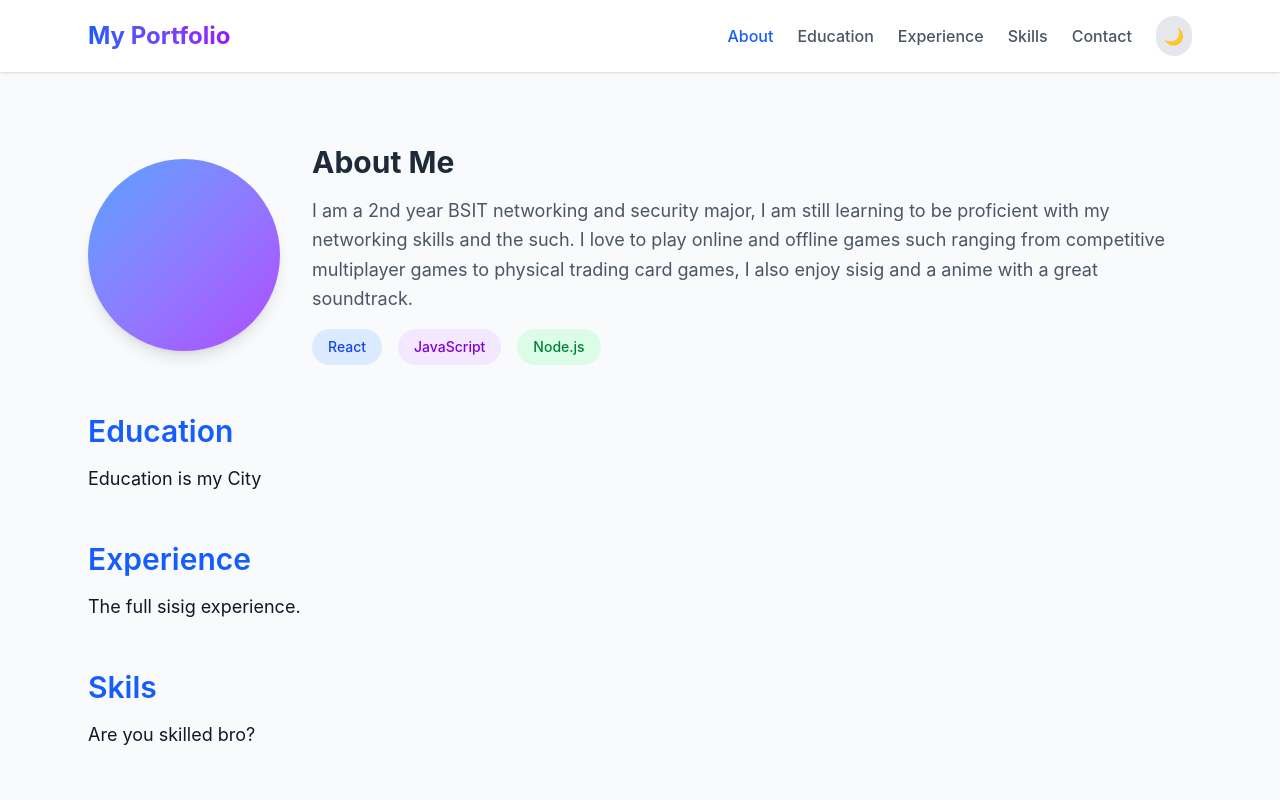
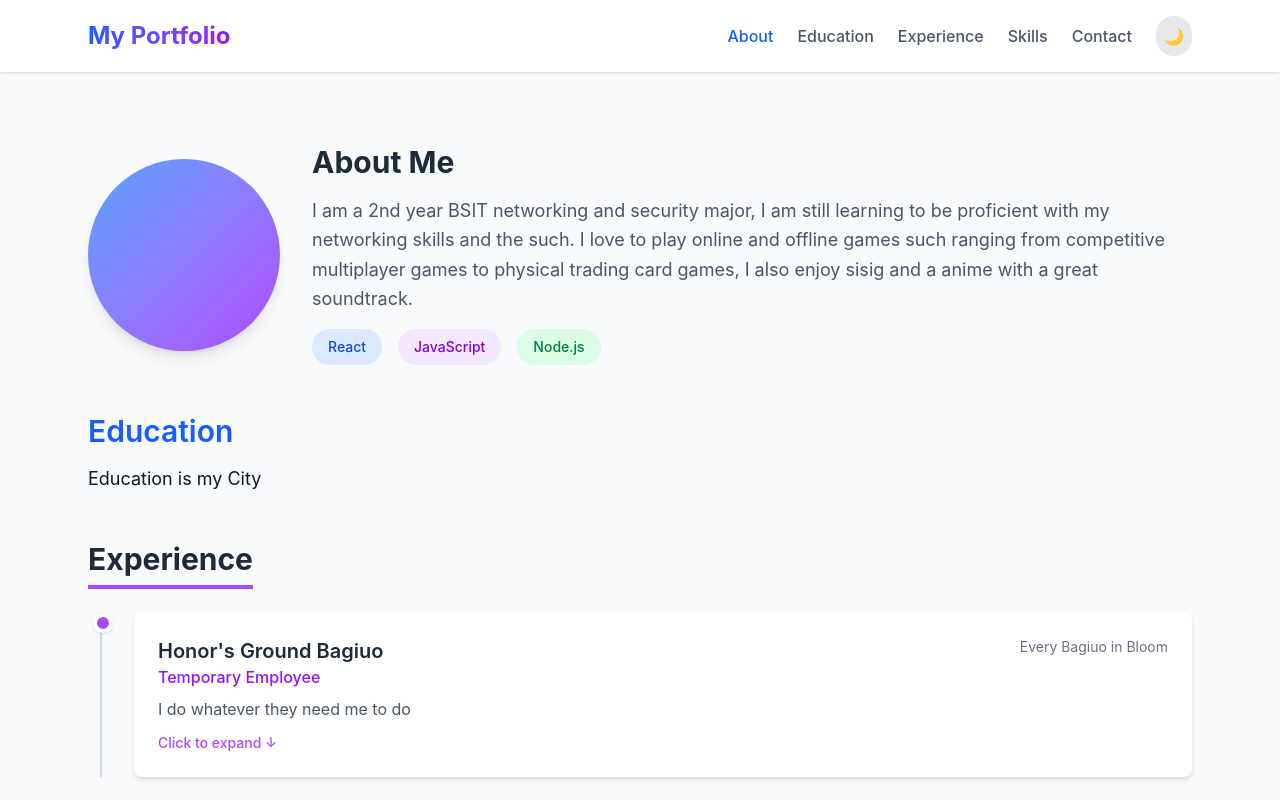
Before and after one commit to Rinksu-lynx/Castillo-Final_Project, a React (Vite) app: page / in a window 1280 px wide. Shown: the top 800 px of the page. Built offline with nearby package versions, Linux system fonts and the light colour scheme.

Commit message:
Exp edit

```diff
--- a/src/components/Experience.jsx
+++ b/src/components/Experience.jsx
@@ -1,12 +1,59 @@
-import React from 'react'
+import React, { useState } from 'react';
 
-function Experience() {
-   return (
-    <section className="my-12">
-      <h2 className="text-3xl font-semibold text-blue-600">Experience</h2>
-      <p className="text-lg mt-4">The full sisig experience.</p>
+const Experience = () => {
+  const [selectedJob, setSelectedJob] = useState(null);
+
+  const experiences = [
+    {
+      id: 1,
+      company: "Honor's Ground Bagiuo",
+      role: "Temporary Employee",
+      period: "Every Bagiuo in Bloom",
+      description: "I do whatever they need me to do",
+      details: ["Cleaned the Store", "Ran the session stall", "Helped with restocks"]
+    },
+  ];
+
+  return (
+    <section id="experience" className="my-12 scroll-mt-20">
+      <h2 className="text-3xl font-bold text-gray-800 mb-6 border-b-4 border-purple-500 inline-block pb-2">Experience</h2>
+      <div className="relative border-l-2 border-gray-300 ml-3 space-y-8">
+        {experiences.map((job) => (
+          <div key={job.id} className="ml-8 relative">
+            <div className="absolute -left-[41px] top-0 w-5 h-5 bg-purple-500 rounded-full border-4 border-white shadow"></div>
+            <div
+              className="bg-white p-6 rounded-lg shadow-md cursor-pointer transition-all hover:shadow-lg"
+              onClick={() => setSelectedJob(selectedJob === job.id ? null : job.id)}
+            >
+              <div className="flex justify-between items-start flex-wrap gap-2">
+                <div>
+                  <h3 className="text-xl font-semibold text-gray-800">{job.company}</h3>
+                  <p className="text-purple-600 font-medium">{job.role}</p>
+                </div>
+                <span className="text-gray-500 text-sm">{job.period}</span>
+              </div>
+              <p className="text-gray-600 mt-2">{job.description}</p>
+
+              {selectedJob === job.id && (
+                <div className="mt-4 pt-4 border-t border-gray-100 animate-fade-in">
+                  <h4 className="font-semibold text-gray-700 mb-2">Key Achievements:</h4>
+                  <ul className="list-disc list-inside space-y-1 text-gray-600">
+                    {job.details.map((detail, i) => (
+                      <li key={i}>{detail}</li>
+                    ))}
+                  </ul>
+                </div>
+              )}
+
+              <div className="mt-3 text-sm text-purple-500 font-medium">
+                {selectedJob === job.id ? 'Click to collapse ↑' : 'Click to expand ↓'}
+              </div>
+            </div>
+          </div>
+        ))}
+      </div>
     </section>
   );
-}
+};
 
-export default Experience
+export default Experience;
```
